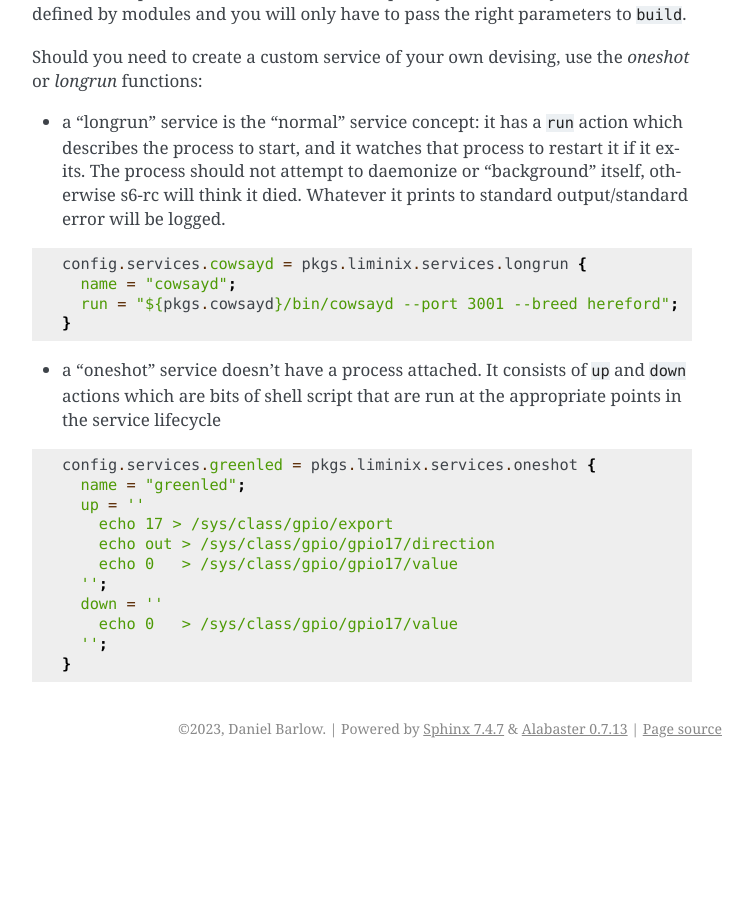
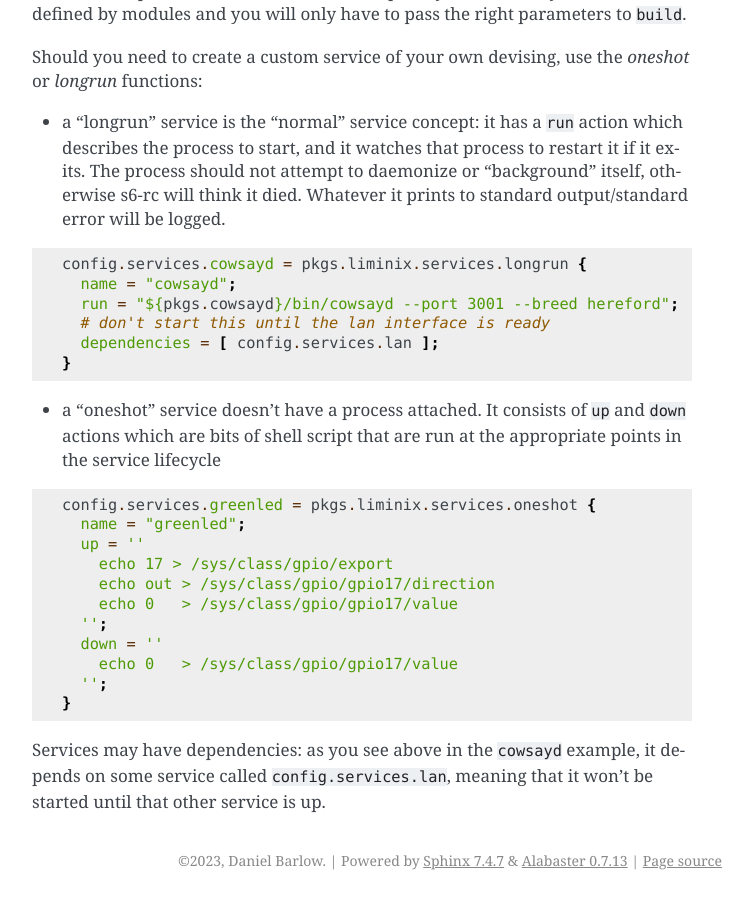
Before and after one commit to telent/liminix, a Sphinx documentation site: the page built from doc/configuration.rst, in a window 1280 px wide and 900 px high, scrolled down 2071 px. Shown: the whole window, without its empty margins (388-1141 px from the left). Built offline with Sphinx 7.4.7, drawn with Linux system fonts in a browser that asks for light colours; before the commit the page ends 2839 px from its top, so only the background shows below that.

Commit message:
mention service dependencies

```diff
--- a/doc/configuration.rst
+++ b/doc/configuration.rst
@@ -113,6 +113,8 @@ the `oneshot` or `longrun` functions:
     config.services.cowsayd = pkgs.liminix.services.longrun {
       name = "cowsayd";
       run = "${pkgs.cowsayd}/bin/cowsayd --port 3001 --breed hereford";
+      # don't start this until the lan interface is ready
+      dependencies = [ config.services.lan ];
     }
 
 
@@ -133,3 +135,7 @@ the `oneshot` or `longrun` functions:
 	echo 0   > /sys/class/gpio/gpio17/value
       '';
     }
+
+Services may have dependencies: as you see above in the ``cowsayd``
+example, it depends on some service called ``config.services.lan``,
+meaning that it won't be started until that other service is up.
```
